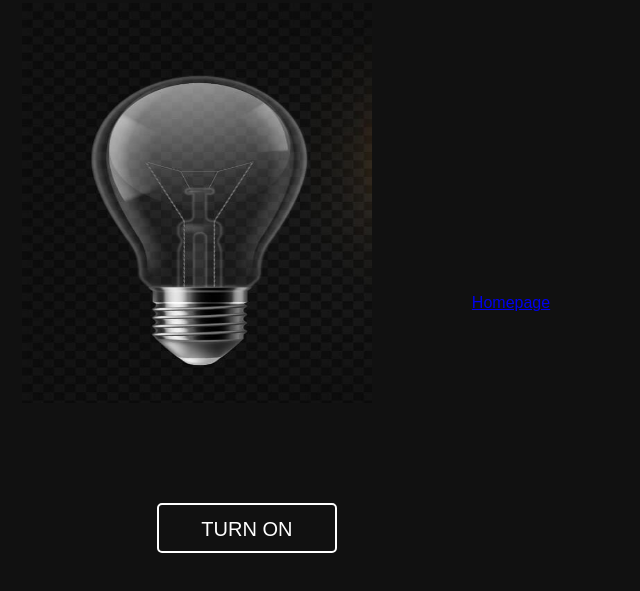
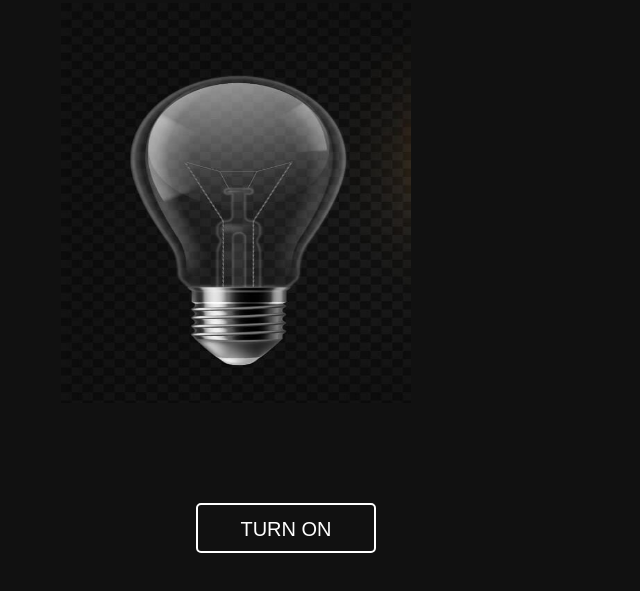
Before and after one commit to Mehrabdev458/BULB, a plain HTML site: page index.html in a window 1280 px wide. Shown: the part 97-688 px from the top of the page, without its empty margins (354-994 px from the left). Drawn offline with Linux system fonts and the light colour scheme.

Commit message:
Update index.html

```diff
--- a/index.html
+++ b/index.html
@@ -16,7 +16,6 @@
         <label for="btn"><span></span></label>
     </div>
 </body>
-            <a href="../index.html">Homepage</a>
-
+<a href="https://Mehrabdev458.github.io/homepage/">
 
 </html>
```
